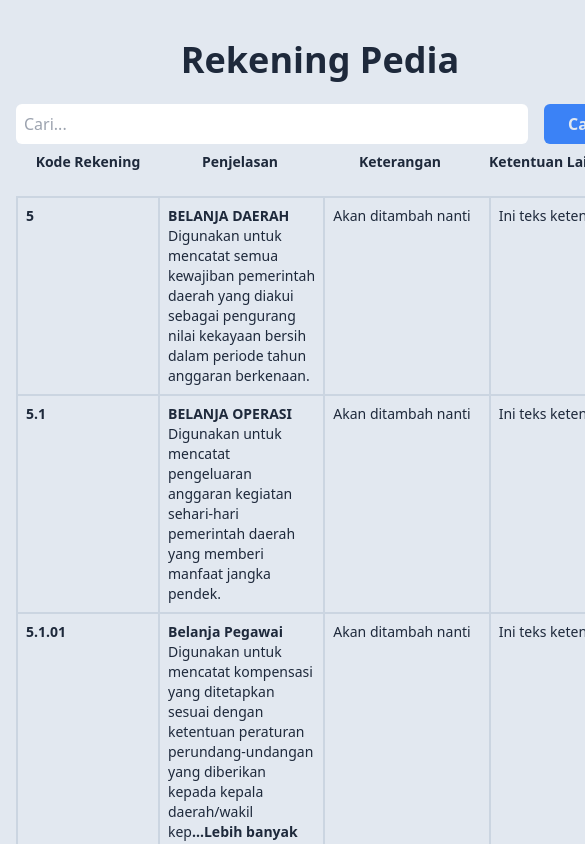
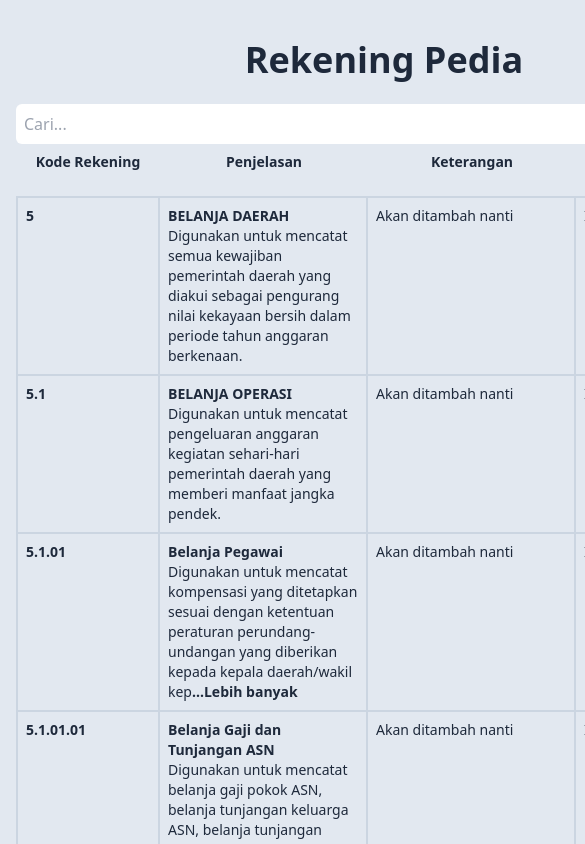
Before and after one commit to Bidang-Anggaran/kb-bakeuda, a React (Vite) app: page / in a window 390 px wide. Shown: the top 844 px of the page, 585 px wide, since content can reach past the window. Built offline with nearby package versions, Linux system fonts and the light colour scheme.

Commit message:
fix:changed min-w to 768px

```diff
--- a/src/App.jsx
+++ b/src/App.jsx
@@ -5,7 +5,7 @@ function App() {
   return (
     <>
       <BelanjaProvider>
-        <main className="container lg:max-w-4xl mx-auto px-4 text-slate-800 min-w-[640px]">
+        <main className="container lg:max-w-4xl mx-auto px-4 text-slate-800 min-w-[768px]">
           <div className="mx-auto flex flex-col w-max">
             <h1 className="font-bold text-4xl mt-8 ubuntu- py-2">
               Rekening Pedia
--- a/src/components/ItemsList.jsx
+++ b/src/components/ItemsList.jsx
@@ -36,7 +36,7 @@ const ItemsList = () => {
 
   return (
     <>
-      <div className="divide-y-2 flex flex-col justify-between divide-slate-300">
+      <div className="divide-y-2 flex flex-col justify-between divide-slate-300 min-w-[768px]">
         <div className="w-full"></div>
         {filteredKodeBelanja.length < 1 ? (
           <div className="text-center py-8 text-xl font-bold">
@@ -44,7 +44,7 @@ const ItemsList = () => {
           </div>
         ) : null}
         {currentData.map((e) => (
-          <div key={e.kode} className="flex divide-slate-300 min-w-[640px]">
+          <div key={e.kode} className="flex divide-slate-300 ">
             <div className="min-w-36 border-x-2 border-slate-300">
               <h2 className="font-bold flex-[2] text-sm p-2">
                 {formatString(e.kode)}
--- a/src/components/SearchBar.jsx
+++ b/src/components/SearchBar.jsx
@@ -10,7 +10,7 @@ const SearchBar = () => {
         onSubmit={(e) => {
           e.preventDefault();
         }}
-        className="flex flex-col py-4 justify-between sticky top-0 bg-slate-200"
+        className="flex flex-col py-4 justify-between sticky top-0 bg-slate-200 min-w-[768px]"
       >
         <div className="w-full flex">
           <input
```
